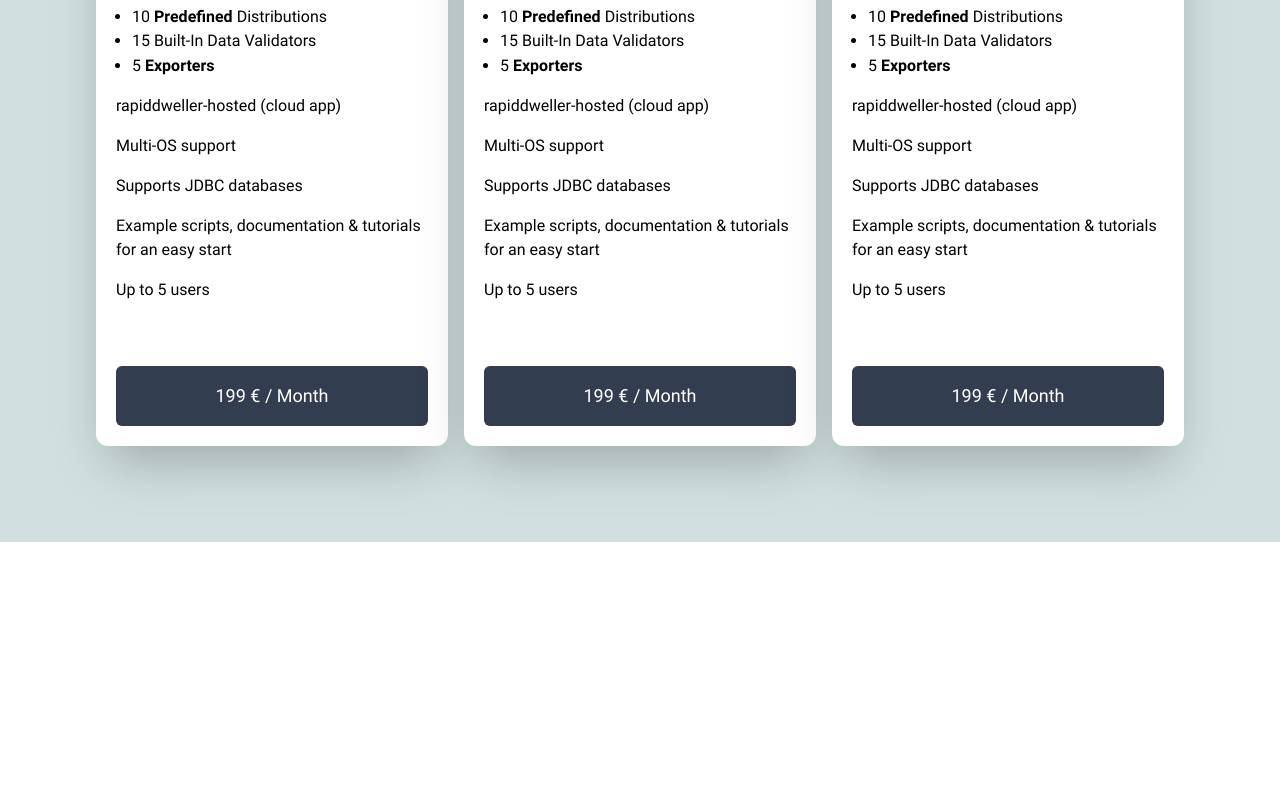
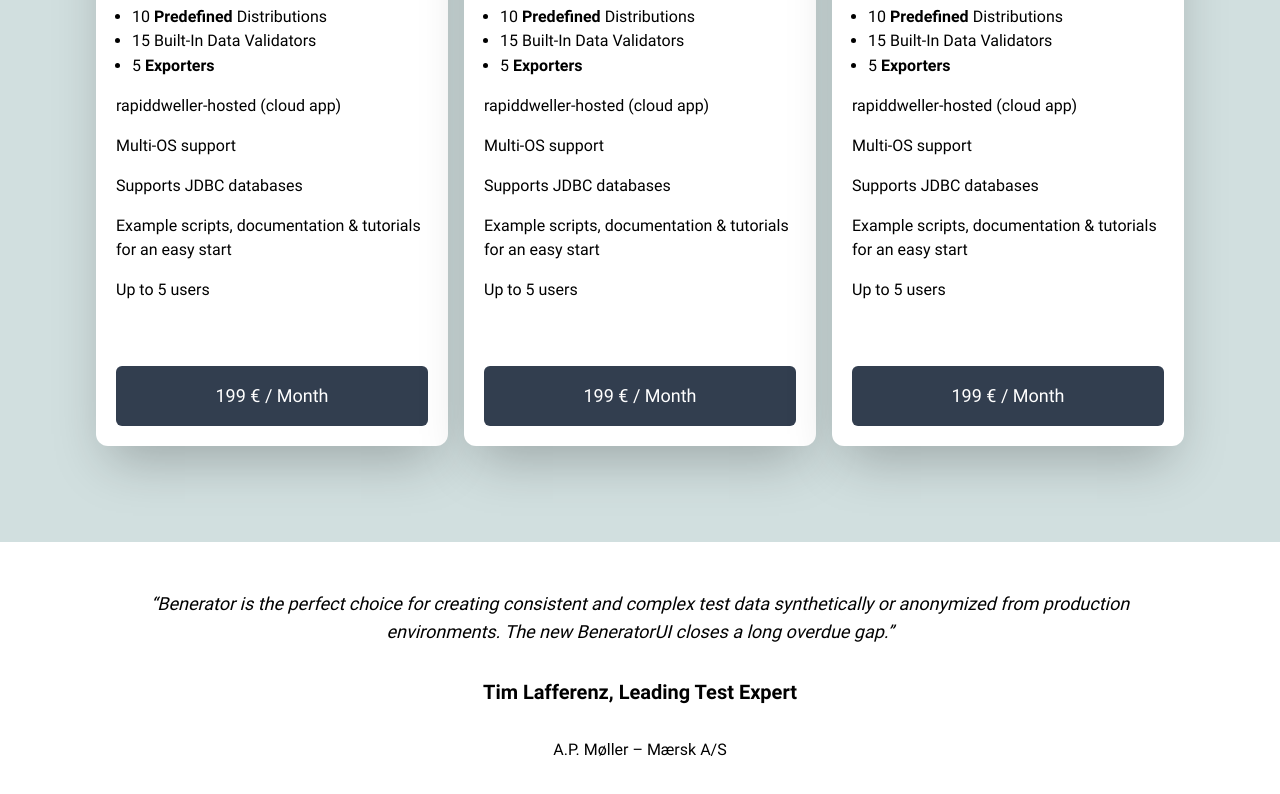
Before and after one commit to nguyenanhhao221/rapiddweller-challenge, a Next.js app: page / in a window 1280 px wide. Shown: the part 3901-4695 px from the top of the page. Before the commit the page ends 4443 px from the top, so only its background shows below. Built offline with nearby package versions, Linux system fonts and the light colour scheme.

Commit message:
styles: add testimonial section with animation

```diff
--- /dev/null
+++ b/src/components/Testimonial.tsx
@@ -0,0 +1,62 @@
+import React, { useRef, useEffect, useState } from "react";
+
+const testimonialArr: { source: string; quote: string; link: string }[] = [
+  {
+    source: "softwaretestinghelp.com, 2020",
+    quote:
+      "Top 10 Test Data Generation Tools: Benerator is enlisted as one of the most popular Test Data Generation tools that are available in the market",
+    link: "www.softwaretestinghelp.com/test-data-generation-tools",
+  },
+  {
+    source: "Tim Lafferenz, Leading Test Expert",
+    quote:
+      "Benerator is the perfect choice for creating consistent and complex test data synthetically or anonymized from production environments. The new BeneratorUI closes a long overdue gap.",
+    link: "A.P. Møller – Mærsk A/S",
+  },
+  {
+    source: "sourceforge.net, Download Stats API",
+    quote:
+      "Benerator has a user rating of 4.8/5 and more than 50,000 downloads on sourceforge.net",
+    link: "sourceforge.net/projects/benerator/reviews",
+  },
+];
+
+export const Testimonial = () => {
+  const [index, setIndex] = useState<number>(0);
+
+  //* This delay is the time each testimonial appear on the UI, if need to update this number, please update the animation time in tailwind.config (animation-fade-in-out) to make sure the animation match
+  const delay = 5000;
+
+  //   Effect to make each testimonial appear one by one
+  useEffect(() => {
+    const timeOutID = setTimeout(() => {
+      setIndex((prevIndex) =>
+        prevIndex === testimonialArr.length - 1 ? 0 : prevIndex + 1
+      );
+    }, delay);
+    return () => clearTimeout(timeOutID);
+  }, [index]);
+
+  return (
+    <div>
+      <div className="wrapper  px-5 py-12   lg:px-24">
+        <ul className="grid grid-cols-1 text-center">
+          {testimonialArr.map((testimonial, listIndex) => (
+            <li
+              key={testimonial.source}
+              className={`${
+                listIndex === index
+                  ? `visible animate-fade-in-out space-y-8`
+                  : `sr-only invisible`
+              } `}
+            >
+              <q className="text-lg italic">{testimonial.quote}</q>
+              <h3 className="text-xl font-semibold">{testimonial.source}</h3>
+              <p className="break-all">{testimonial.link}</p>
+            </li>
+          ))}
+        </ul>
+      </div>
+    </div>
+  );
+};
--- a/src/pages/index.tsx
+++ b/src/pages/index.tsx
@@ -5,6 +5,7 @@
 import { Hero } from "../components/Hero/Hero";
 import { Shop } from "../components/Shop";
 import { SubscribeNews } from "../components/SubscribeNews";
+import { Testimonial } from "../components/Testimonial";
 import { UISection } from "../components/UISection";
 
 const Home: NextPage = () => {
@@ -19,20 +20,6 @@
           property="og:description"
           content="Benerator is the smart way to generate, migrate, obfuscate (anonymize / pseudonymize) data for testing based on easy to maintain datamodels."
         ></meta>
-        <link
-          rel="icon"
-          href="https://www.benerator.de/wp-content/uploads/2022/09/android-chrome-192x192-1-150x150.png"
-          sizes="32x32"
-        ></link>
-        <link
-          rel="icon"
-          href="https://www.benerator.de/wp-content/uploads/2022/09/android-chrome-192x192-1.png"
-          sizes="192x192"
-        ></link>
-        <link
-          rel="apple-touch-icon"
-          href="https://www.benerator.de/wp-content/uploads/2022/09/android-chrome-192x192-1.png"
-        ></link>
         <link rel="icon" href="/favicon.ico" />
         <link rel="canonical" href="https://www.benerator.de/" />
         <title>
@@ -58,6 +45,9 @@
         <section id="shop">
           <Shop />
         </section>
+        <section id="testimonial">
+          <Testimonial />
+        </section>
       </main>
     </>
   );
--- a/tailwind.config.cjs
+++ b/tailwind.config.cjs
@@ -21,6 +21,16 @@
         sans: ["Roboto", ...defaultTheme.fontFamily.sans],
       },
     },
+    keyframes: {
+      "fade-in-out": {
+        "0%, 10%": { opacity: 0.7 },
+        "30%": { opacity: 1 },
+        "100%": { opacity: 0 },
+      },
+    },
+    animation: {
+      "fade-in-out": "fade-in-out 5.2s ease-in-out infinite",
+    },
   },
   plugins: [],
 };
```
